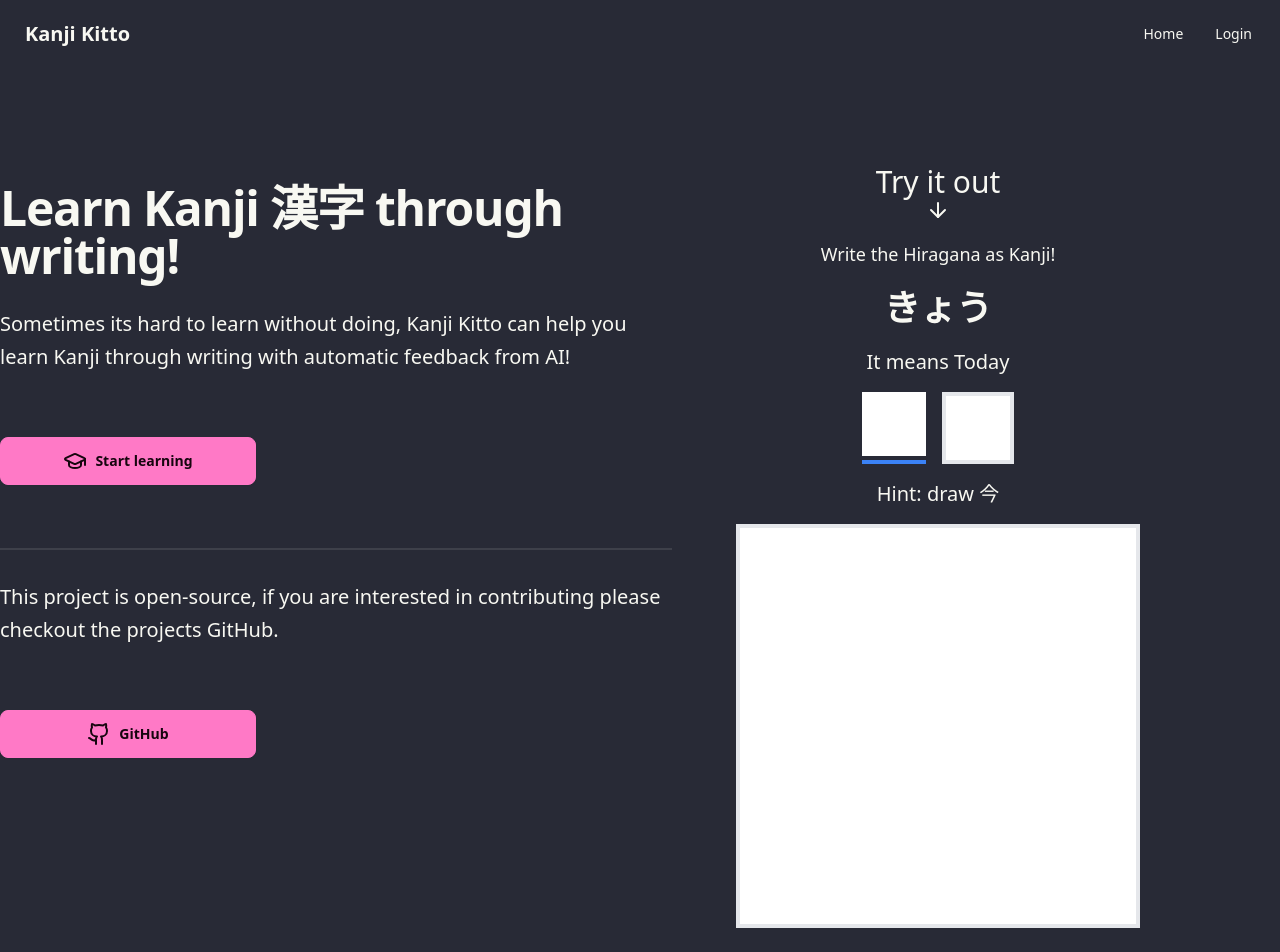
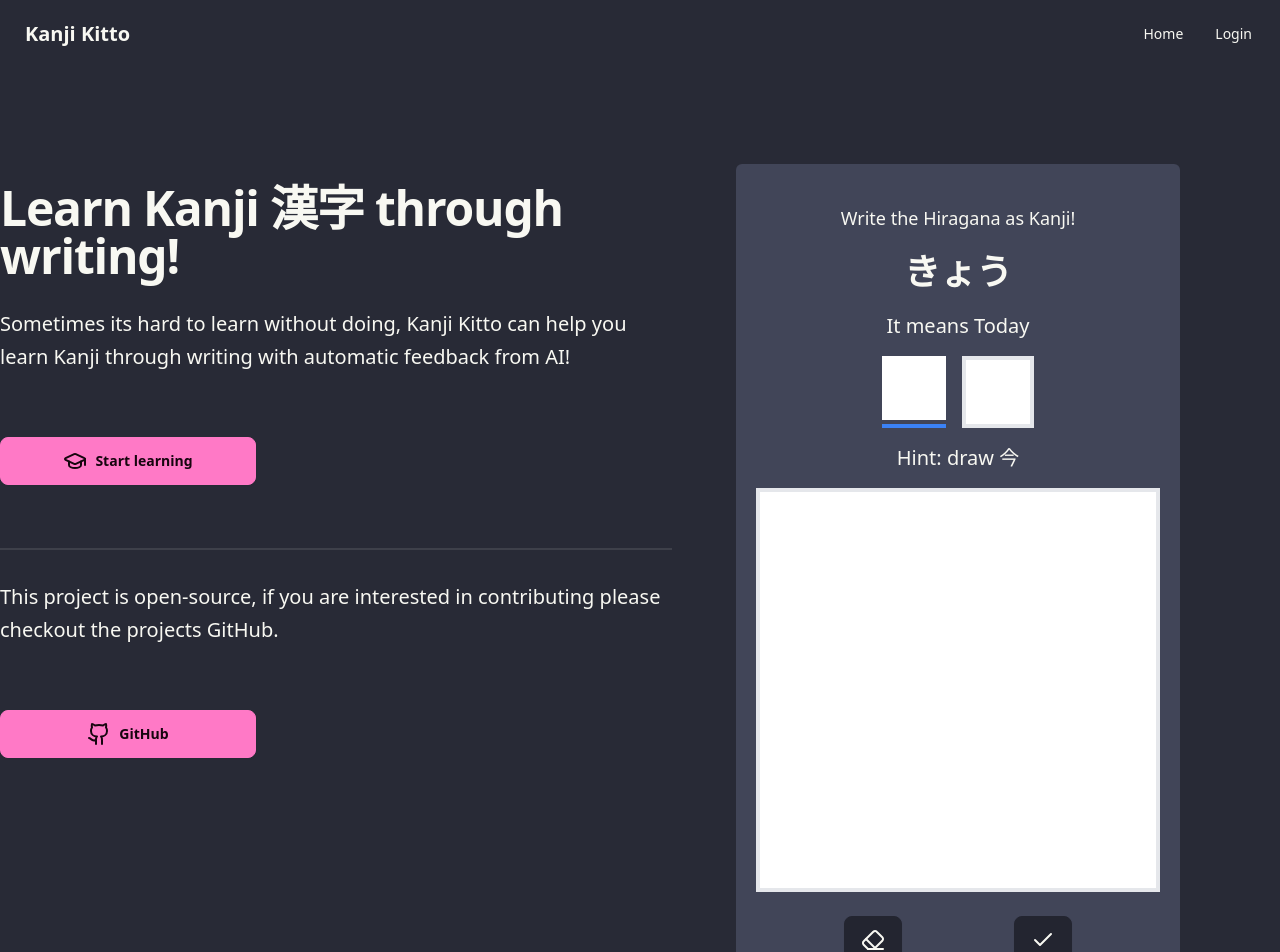
Before and after one commit to benbousquet/kanjikitto, a Next.js app: page / in a window 1280 px wide. Shown: the top 952 px of the page. Built offline with nearby package versions, Linux system fonts and the light colour scheme; no server answers.

Commit message:
made homescreen prettier

```diff
--- a/app/page.tsx
+++ b/app/page.tsx
@@ -23,7 +23,10 @@ export default async function Home() {
             learn Kanji through writing with automatic feedback from AI!
           </p>
           <div className="my-5 lg:my-14">
-            <Link href={session ? "/dashboard" : "/api/auth/signin"} passHref={true}>
+            <Link
+              href={session ? "/dashboard" : "/api/auth/signin"}
+              passHref={true}
+            >
               <button className="btn btn-primary btn-wide">
                 <GraduationCap />
                 Start learning
@@ -32,11 +35,15 @@ export default async function Home() {
           </div>
           <div className="divider"></div>
           <p className="text-xl leading-relaxed py-2 px-3 lg:px-0">
-            This project is open-source, if you are interested in contributing please checkout the projects GitHub.
+            This project is open-source, if you are interested in contributing
+            please checkout the projects GitHub.
           </p>
           <div className="my-5 lg:my-14">
-            <Link href="https://github.com/benbousquet/kanjikitto" passHref={true}>
-            <button className="btn btn-primary btn-wide" >
+            <Link
+              href="https://github.com/benbousquet/kanjikitto"
+              passHref={true}
+            >
+              <button className="btn btn-primary btn-wide">
                 <Github />
                 GitHub
               </button>
@@ -44,11 +51,21 @@ export default async function Home() {
           </div>
         </div>
         <div className="snap-center">
-          <h2 className="text-3xl text-center">Try it out</h2>
+          {/* <h2 className="text-3xl text-center">Try it out</h2>
           <div className="flex flex-row justify-center h-5 items-center">
             <ArrowDown />
+          </div> */}
+          <div className="stack">
+            <div className="rounded-md bg-neutral p-5">
+              <KanjiDrawing word={exampleItem} nextItem={null} />
             </div>
+            <div className="rounded-md bg-neutral p-5">
               <KanjiDrawing word={exampleItem} nextItem={null} />
+            </div>
+            <div className="rounded-md bg-neutral p-5">
+              <KanjiDrawing word={exampleItem} nextItem={null} />
+            </div>
+          </div>
         </div>
       </div>
     </main>
```
Lines whose indentation alone changed are shown as unchanged.
